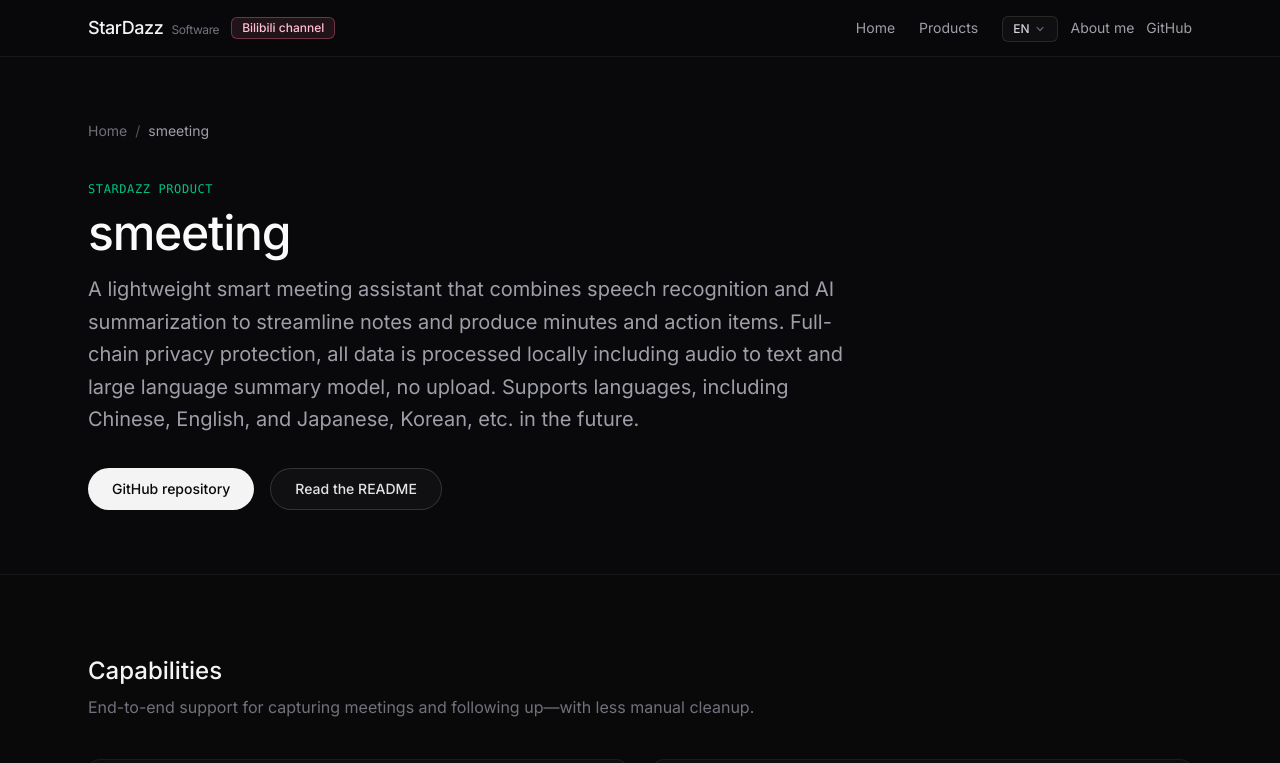
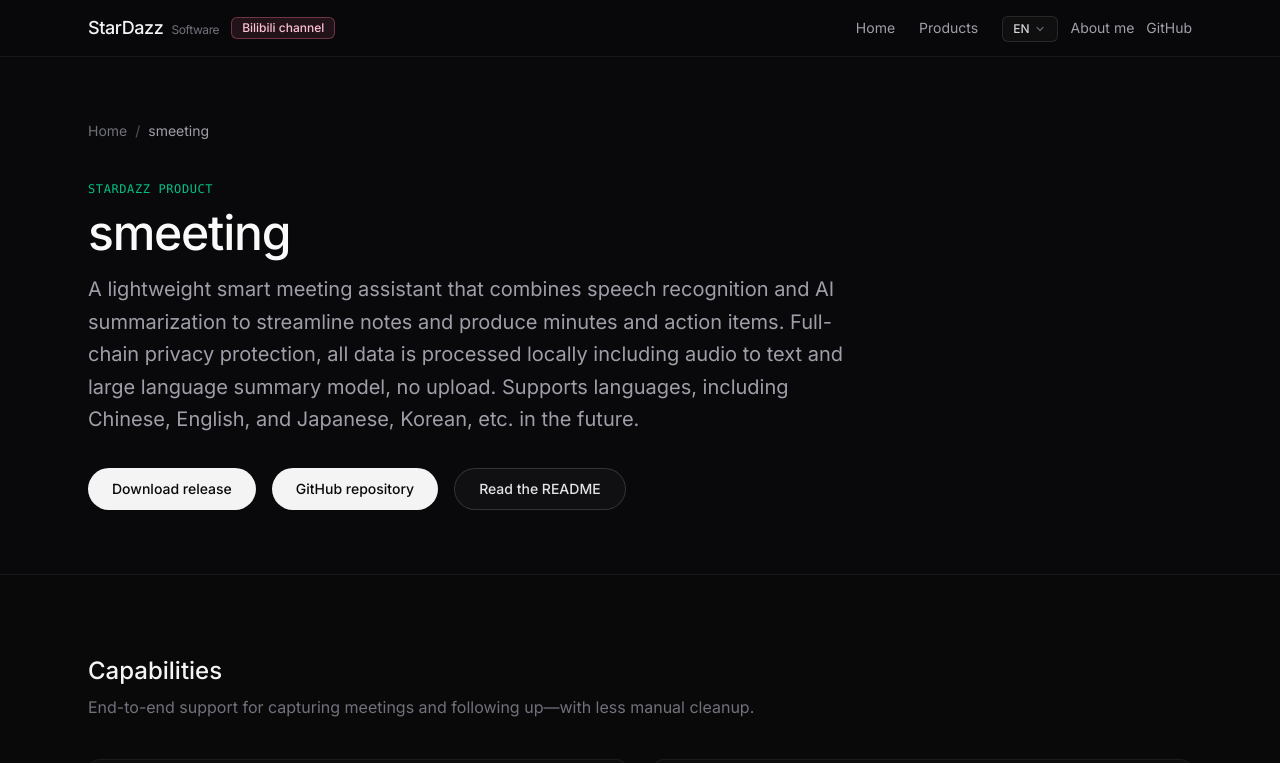
Before and after one commit to YihanLi-erisaer/stardazz.com, a React (Vite) app in the folder StarDazz/: page /products/smeeting in a window 1280 px wide. Shown: the top 763 px of the page. Built offline with nearby package versions, Linux system fonts and the light colour scheme.

Commit message:
Add download release button in SmeetingPage

```diff
--- a/StarDazz/src/i18n/messages.ts
+++ b/StarDazz/src/i18n/messages.ts
@@ -155,6 +155,7 @@ export const messages = {
         '全链路隐私保护，所有数据本地处理包括音频转文本与大语言总结模型，不进行上传。\n\n' +
         '支持语言，包括中文、英文、后续将增加日文、韩文等。\n\n' ,
       repo: 'GitHub 仓库',
+      downloadRelease: '下载发行版',
       readme: '阅读说明',
       featuresTitle: '核心能力',
       featuresSub: '面向会议记录与跟进的完整链路，减少手工整理时间。',
@@ -326,6 +327,7 @@ export const messages = {
         'Full-chain privacy protection, all data is processed locally including audio to text and large language summary model, no upload.\n\n' +
         'Supports languages, including Chinese, English, and Japanese, Korean, etc. in the future.\n\n' ,
       repo: 'GitHub repository',
+      downloadRelease: 'Download release',
       readme: 'Read the README',
       featuresTitle: 'Capabilities',
       featuresSub:
--- a/StarDazz/src/pages/SmeetingPage.tsx
+++ b/StarDazz/src/pages/SmeetingPage.tsx
@@ -40,6 +40,14 @@ export function SmeetingPage() {
             {t('smeeting.intro')}
           </p>
           <div className="mt-8 flex flex-wrap gap-4">
+            <a
+              href={`${GITHUB}/releases/latest`}
+              target="_blank"
+              rel="noreferrer"
+              className="inline-flex items-center justify-center rounded-full bg-zinc-100 px-6 py-2.5 text-sm font-medium text-zinc-950 transition hover:bg-white"
+            >
+              {t('smeeting.downloadRelease')}
+            </a>
             <a
               href={GITHUB}
               target="_blank"
```
